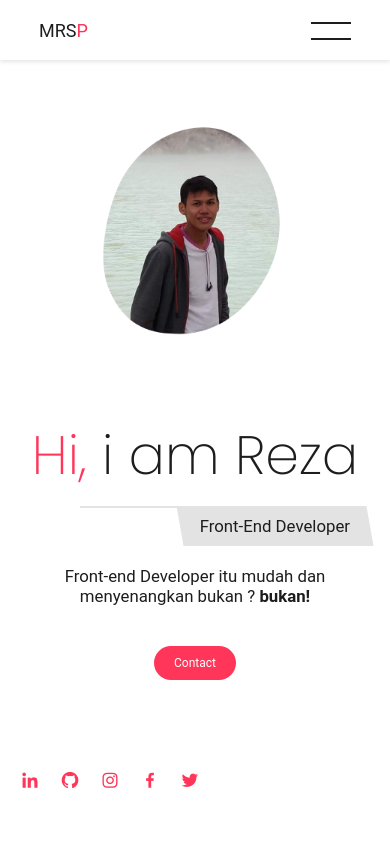
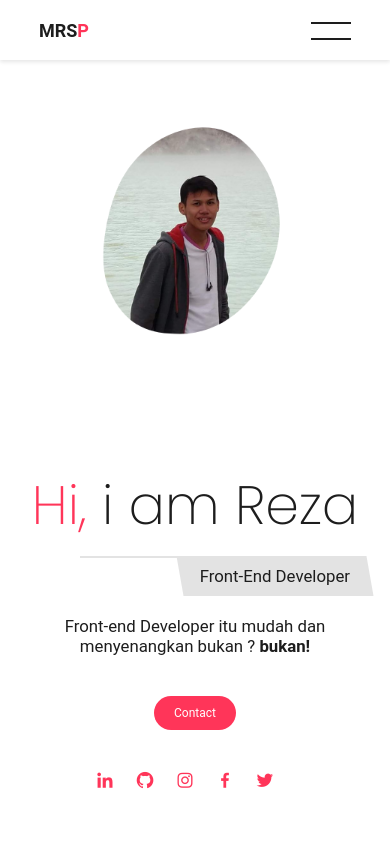
Before and after one commit to rezasamiputra/rezasamiputra.github.io, a plain HTML site: page index.html in a window 390 px wide. Shown: the top 844 px of the page. Drawn offline with nearby package versions, Linux system fonts and the light colour scheme.

Commit message:
fixing desain

```diff
--- a/assets/styles/style.css
+++ b/assets/styles/style.css
@@ -162,8 +162,8 @@ body {
 }
 
 .home__social {
-  display: flex;
   margin-top: 100px;
+  width: 50%;
   font-size: 20px;
 }
 
@@ -442,12 +442,13 @@ body {
 
 .footer {
   width: 100%;
-  height: 40px;
+  height: 60px;
   text-align: center;
   background-color: #1d1d1d;
-  line-height: 40px;
+  line-height: 20px;
   font-size: 0.8rem;
   color: #fff;
+  padding-top: 10px;
 }
 
 .footer a {
@@ -537,6 +538,22 @@ body {
     width: 300px;
     margin: 20px;
   }
+  .brand {
+    font-size: scale(1.2);
+  }
+
+  .brand a {
+    font-weight: 600;
+  }
+
+  .home__social {
+    margin-top: 50px;
+    width: 100%;
+    display: flex;
+    justify-content: center;
+    align-items: center;
+  }
+
   .hero-content {
     width: 70%;
     min-width: 350px;
@@ -576,6 +593,10 @@ body {
   .tags {
     font-size: 1.4rem;
   }
+
+  .brand {
+    font-weight: bold;
+  }
   .about-image {
     width: 90%;
     margin: auto;
--- a/index.html
+++ b/index.html
@@ -164,7 +164,7 @@
 
     <!-- footer -->
     <footer class="footer">Made with ❤ by <a href=""> Muhammad Reza Sami Putra</a>
-        Copyright @ 2024 .
+        <br>Copyright @2024
         All right reserved
     </footer>
 
```
Also changed, not shown: assets/img/reza.png (deleted), assets/img/reza01.png (deleted), assets/img/samiputra.jpeg (deleted).
